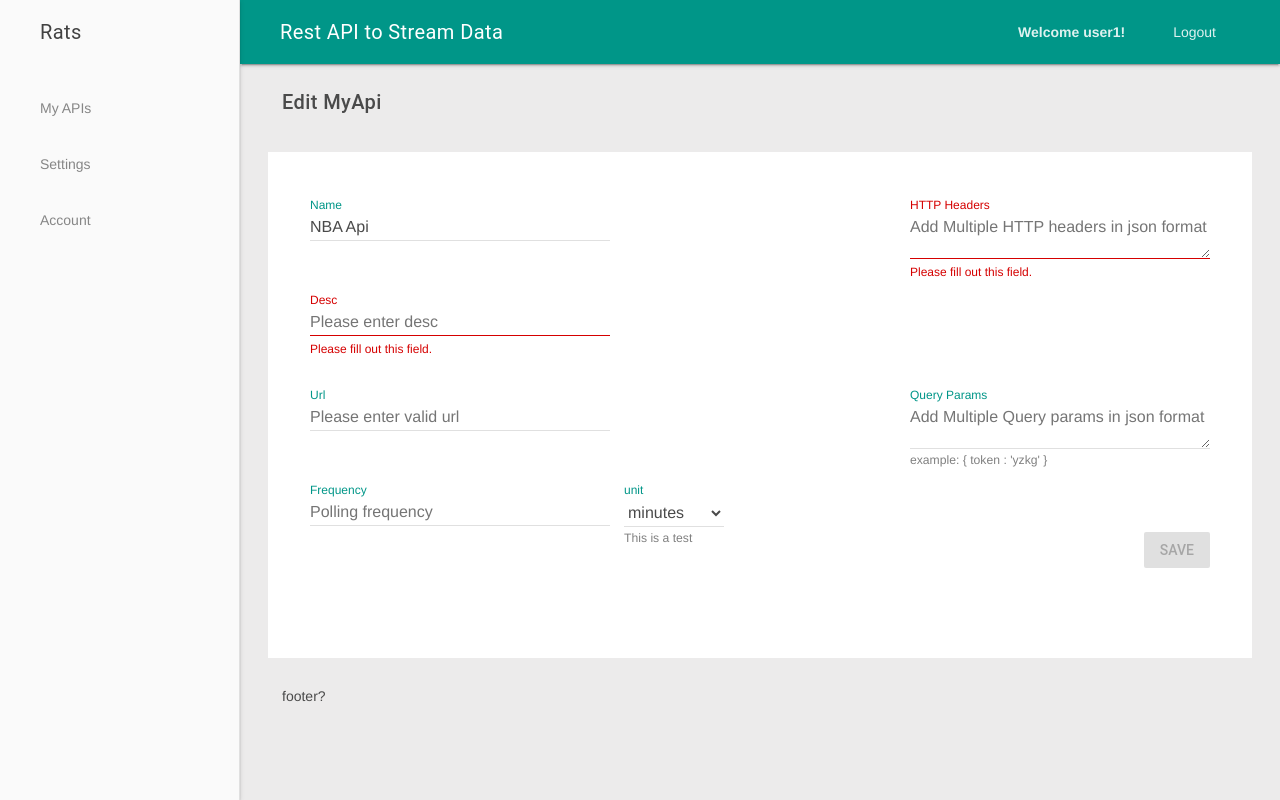
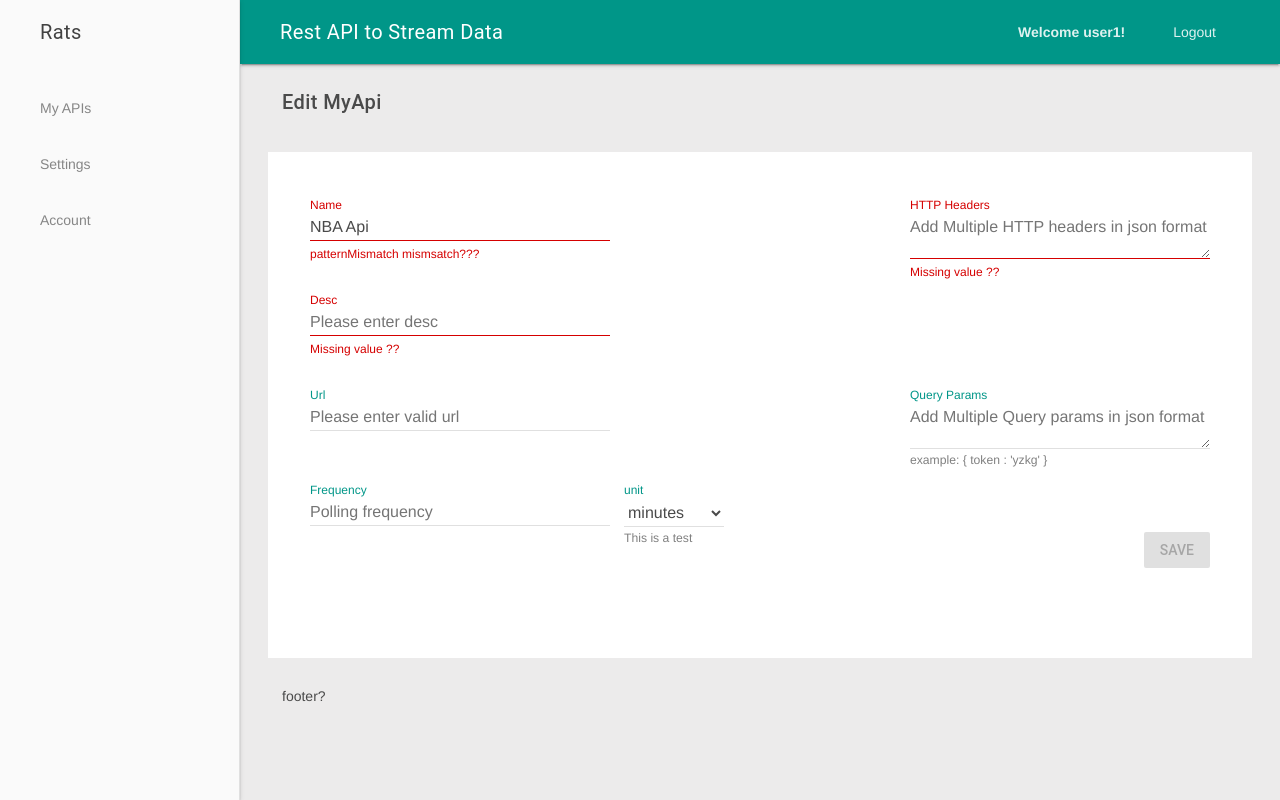
Before and after one commit to rest2stream/rest2stream, a Vue app in the folder vue3/: page /myapi/edit/1 in a window 1280 px wide. Built offline with nearby package versions, Linux system fonts and the light colour scheme.

Commit message:
introduced customization of form elements validation message renamed styling to elementsStyling

```diff
--- a/vue3/src/components/forms/FormInput.vue
+++ b/vue3/src/components/forms/FormInput.vue
@@ -69,8 +69,6 @@
         let validationMessage = ref('');
         const styling = computed(() => frm.styling)
 
-        console.log(styling)
-
         watchEffect(() => {
           validationMessage.value = frm.validity.value[props.id];
           //console.log(frm.validity.value[props.id], props.id);
--- a/vue3/src/components/forms/FormMain.vue
+++ b/vue3/src/components/forms/FormMain.vue
@@ -1,9 +1,37 @@
+<!--
+  <FormMain
+    v-model="frm"
+    :elements-styling="{
+      divClass: 'mdl-textfield mdl-js-textfield mdl-textfield--floating-label',
+      labelClass: 'mdl-textfield__label',
+      elementsClass: 'mdl-textfield__input',
+      validationClass: 'mdl-textfield__error',
+      helpClass: 'help_text',
+    }"
+    :validation-message="{
+      patternMismatch: 'patternMismatch mismsatch???',
+      valueMissing: 'Missing value custom message',
+      badInput: 'Whats your Custom message??',
+      customError: 'Custom message',
+      patternMismatch: '',
+      rangeOverflow: '',
+      rangeUnderflow: '',
+      stepMismatch: '',
+      tooLong: '',
+      tooShort: '',
+      typeMismatch: '',
+      valueMissing: '',
+    }"
+    #default="{ isValid }"
+  >
+  </FormMain>
+-->
 <template>
   <form
     ref="frm"
     novalidate
   >
-    <slot :isValid="isValid"/>
+  <slot :isValid="isValid"/>
   </form>
 </template>
 
@@ -20,7 +48,10 @@
       class: {
         type: String,
       },
-      styling: {
+      elementsStyling: {
+        type: Object,
+      },
+      validationMessage: {
         type: Object,
       },
     },
@@ -28,13 +59,18 @@
       const isValid = ref(false);
       const validationMessage = ref({}) //not able to set using reactive? need to further study
       const frm = ref(null)
-      provide('__frmMain', { form: props.modelValue,
-        validity: validationMessage, styling: props.styling })
+      provide('__frmMain', {
+        form: props.modelValue,
+        validity: validationMessage,
+        styling: props.elementsStyling,
+      })
 
       const validateForm = () => {
           //HTMLFormControlCollection does not have forEach
           let hasErrors = false;
           validationMessage.value = {};
+
+          //console.log(props.validationMessage)
           //console.log(frm)
           Array.prototype.forEach.call(frm._value.elements, function(element) {
             if (!element.validity.valid) {
@@ -42,7 +78,21 @@
               //console.log(element.id);
               //console.log(element.validationMessage);
               //console.log(element.validity);
-              validationMessage.value[element.id] = element.validationMessage;
+
+              // set custom validation message
+              if (props.validationMessage) {
+                for (const [k, v] of Object.entries(props.validationMessage)) {
+                  if (element.validity[k]) {
+                    validationMessage.value[element.id] = v;
+                    return;
+                  }
+                }
+              }
+              // set custom validation message
+
+              if (!validationMessage.value[element.id]) {
+                validationMessage.value[element.id] = element.validationMessage;
+              }
               //console.log(validationMessage.value)
             }
             isValid.value = !hasErrors;
--- a/vue3/src/components/forms/FormSelect.vue
+++ b/vue3/src/components/forms/FormSelect.vue
@@ -73,8 +73,6 @@
       let validationMessage = ref('');
       const styling = computed(() => frm.styling)
 
-      console.log(styling)
-
       watchEffect(() => {
         validationMessage.value = frm.validity.value[props.id];
         //console.log(frm.validity.value[props.id], props.id);
--- a/vue3/src/views/MyApiEdit.vue
+++ b/vue3/src/views/MyApiEdit.vue
@@ -1,12 +1,16 @@
 <template>
   <FormMain
     v-model="frm"
-    :styling="{
+    :elements-styling="{
       divClass: 'mdl-textfield mdl-js-textfield mdl-textfield--floating-label',
       labelClass: 'mdl-textfield__label',
       elementsClass: 'mdl-textfield__input',
       validationClass: 'mdl-textfield__error',
       helpClass: 'help_text',
+    }"
+    :validation-message="{
+      patternMismatch: 'patternMismatch mismsatch???',
+      valueMissing: 'Missing value ??'
     }"
     #default="{ isValid }"
   >
@@ -21,6 +25,7 @@
           placeholder="Please enter text"
           v-model="frm.name"
           required
+          pattern="a"
         />
 
         <FormInput
```
